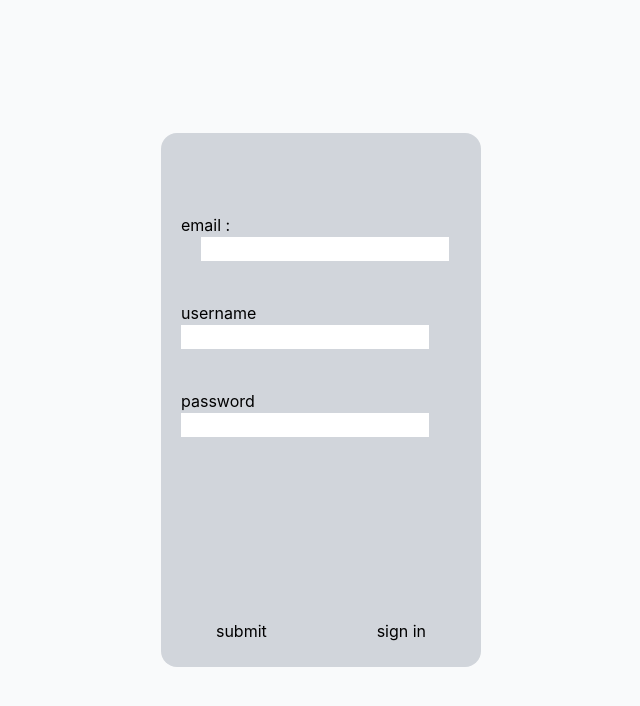
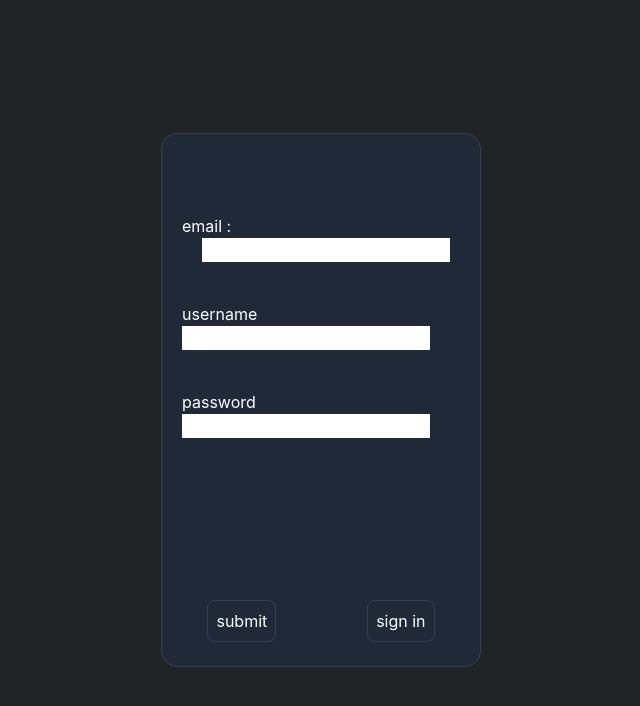
Before and after one commit to amiof/weblog-frontend, a React (Create React App) app: page /login in a window 1280 px wide. Shown: the top 706 px of the page, without its empty margins (319-959 px from the left). Built offline with nearby package versions, Linux system fonts and the light colour scheme.

Commit message:
make dark color for login page

```diff
--- a/src/components/login/login.js
+++ b/src/components/login/login.js
@@ -1,30 +1,29 @@
-import { useFormik } from "formik"
-import * as yup from "yup"
-import { Link } from 'react-router-dom'
-import axios from "axios"
-import qs from "qs"
+import { useFormik } from "formik";
+import * as yup from "yup";
+import { Link } from "react-router-dom";
+import axios from "axios";
+import qs from "qs";
+import { backgroundColor } from "../../Constants/Constants";
 function Login() {
-
   const registerHandler = async (values, { setSubmitting }) => {
-    const payload = { ...values }
-    const address = "http://localhost:4000/user/signin"
-    console.log(payload)
+    const payload = { ...values };
+    const address = "http://localhost:4000/user/signin";
+    console.log(payload);
     try {
-      const response = await axios.post(address, qs.stringify(payload))
-      console.log(response)
-
+      const response = await axios.post(address, qs.stringify(payload));
+      console.log(response);
     } catch (errors) {
-      console.log(errors)
+      console.log(errors);
     } finally {
-      setSubmitting(false)
+      setSubmitting(false);
     }
-  }
+  };
 
   const formik = useFormik({
     initialValues: {
-      email: '',
+      email: "",
       username: "",
-      password: ""
+      password: "",
     },
     onSubmit: registerHandler,
     validationSchema: yup.object({
@@ -32,47 +31,79 @@ function Login() {
 
       password: yup.string().min(4),
       email: yup.string().email(),
-
-    })
-  })
-
+    }),
+  });
 
   return (
-    <div className="h-screen w-screen bg-gray-50 flex justify-center items-center" >
-      <div className='w-1/2 h-4/6 flex justify-center items-center ' >
-
-        <form onSubmit={formik.handleSubmit} className="bg-gray-300 flex flex-col h-full w-80  m-5 rounded-2xl relative">
-          <div className='mt-20 ml-5'>
-            <label htmlFor='email' className='' >email :</label>
-            <input id='email' name="email" type="email" onChange={formik.handleChange}
-              value={formik.values.email} className="ml-5" />
-            {formik.errors.email ? <div>{formik.errors.email}</div> : null}
-
+    <div
+      className="h-screen w-screen flex justify-center items-center"
+      style={{ backgroundColor: backgroundColor }}
+    >
+      <div className="w-1/2 h-4/6 flex justify-center items-center ">
+        <form
+          onSubmit={formik.handleSubmit}
+          className="bg-gray-800 flex flex-col h-full w-80  m-5 rounded-2xl relative border border-gray-700"
+        >
+          <div className="mt-20 ml-5">
+            <label htmlFor="email" className="text-white">
+              email :
+            </label>
+            <input
+              id="email"
+              name="email"
+              type="email"
+              onChange={formik.handleChange}
+              value={formik.values.email}
+              className="ml-5"
+            />
+            {formik.errors.email ? <div className="text-red-500">{formik.errors.email}</div> : null}
           </div>
-          <div className='mt-10 ml-5' >
-
-            <label htmlFor='username' >username </label>
-            <input id='username' name="username" type="text" onChange={formik.handleChange}
-              value={formik.values.username} onBlur={formik.handleBlur} />
-            {formik.errors.username ? <div>{formik.errors.username}</div> : null}
-
+          <div className="mt-10 ml-5 ">
+            <label htmlFor="username" className="text-white">
+              username
+            </label>
+            <input
+              id="username"
+              name="username"
+              type="text"
+              onChange={formik.handleChange}
+              value={formik.values.username}
+              onBlur={formik.handleBlur}
+            />
+            {formik.errors.username ? (
+              <div className="text-red-500">{formik.errors.username}</div>
+            ) : null}
           </div>
-          <div className='mt-10 ml-5' >
-
-            <label htmlFor='password' >password </label>
-            <input id='password' name="password" type="password"
-              {...formik.getFieldProps("password")} />
-            {formik.errors.password ? <div>{formik.errors.password}</div> : null}
-
+          <div className="mt-10 ml-5 ">
+            <label htmlFor="password" className="text-white">
+              password{" "}
+            </label>
+            <input
+              id="password"
+              name="password"
+              type="password"
+              {...formik.getFieldProps("password")}
+            />
+            {formik.errors.password ? (
+              <div className="text-red-500">{formik.errors.password}</div>
+            ) : null}
           </div>
-          <div className='absolute bottom-6 flex justify-around w-full' >
-            <button type="submit">submit</button>
-            <button><Link to="/signIn">sign in</Link></button>
+          <div className="absolute bottom-6 flex justify-around w-full  text-white">
+            <button
+              type="submit"
+              className="hover:bg-green-600 border border-gray-700 p-2 rounded-lg"
+            >
+              submit
+            </button>
+            <button className="hover:bg-blue-500 border border-gray-700 p-2 rounded-lg">
+              <Link to="/signIn" className="text-white">
+                sign in
+              </Link>
+            </button>
           </div>
         </form>
-
       </div>
     </div>
-  )
+  );
 }
-export default Login
+export default Login;
--- a/src/components/login/signin.js
+++ b/src/components/login/signin.js
@@ -37,7 +37,7 @@ function SignIn() {
     >
       <form
         onSubmit={formik.handleSubmit}
-        className="w-96 h-2/6 border-2 border-blue-50 bg-gray-800 border border-gray-700 relative rounded-2xl"
+        className="w-96 h-2/6 border-2  bg-gray-800 border-gray-700 relative rounded-2xl"
       >
         <div className="mt-20">
           <label htmlFor="username" className="m-5 text-white">
--- a/src/components/share/Navbar.js
+++ b/src/components/share/Navbar.js
@@ -18,9 +18,11 @@ const Navbar = () => {
                 ورود
               </span>
             </Link>
-            <span className="text-gray-400 ml-8 hover:text-white hover:border-b-yellow-300 hover:border-b-2 p-2">
-              ثبت نام
-            </span>
+            <Link to="/login">
+              <span className="text-gray-400 ml-8 hover:text-white hover:border-b-yellow-300 hover:border-b-2 p-2">
+                ثبت نام
+              </span>
+            </Link>
             <span className="text-gray-400 ml-8  hover:text-white hover:border-b-yellow-300 hover:border-b-2 p-2">
               درباره ی ما
             </span>
```
